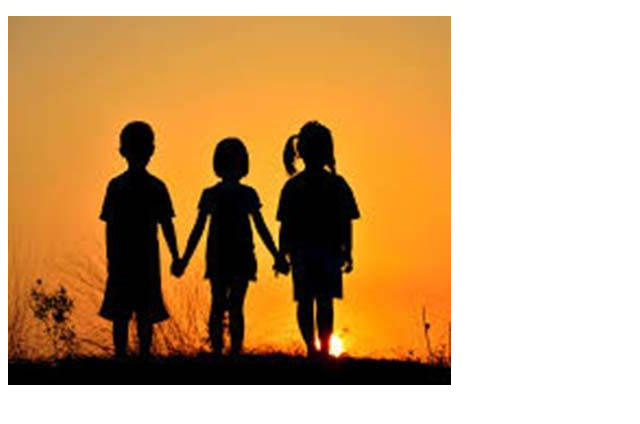
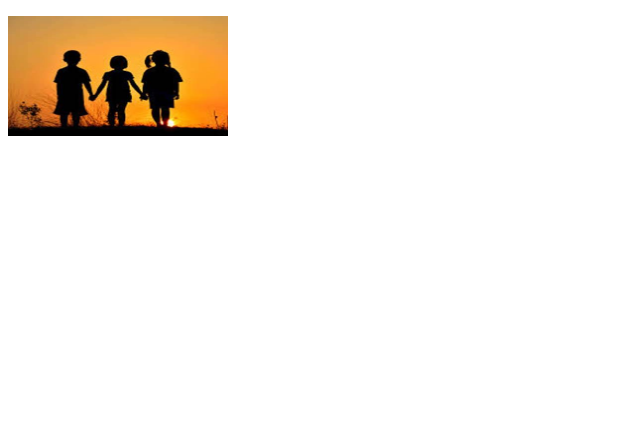
Before and after one commit to malavikayu/disko, a plain HTML site: page index.html in a window 1280 px wide. Shown: the whole page, without its empty margins (0-640 px from the left). Drawn offline with Linux system fonts and the light colour scheme.

Commit message:
Update index.html

```diff
--- a/index.html
+++ b/index.html
@@ -7,6 +7,6 @@
   </head>
 <meta name="author" content="Xyana Maldee">
   <p>
-<img src="fren.jpeg">
+<img src="fren.jpeg" width="220" height="120" alt="photo of a messy table">
   </p>
   </html>
```
